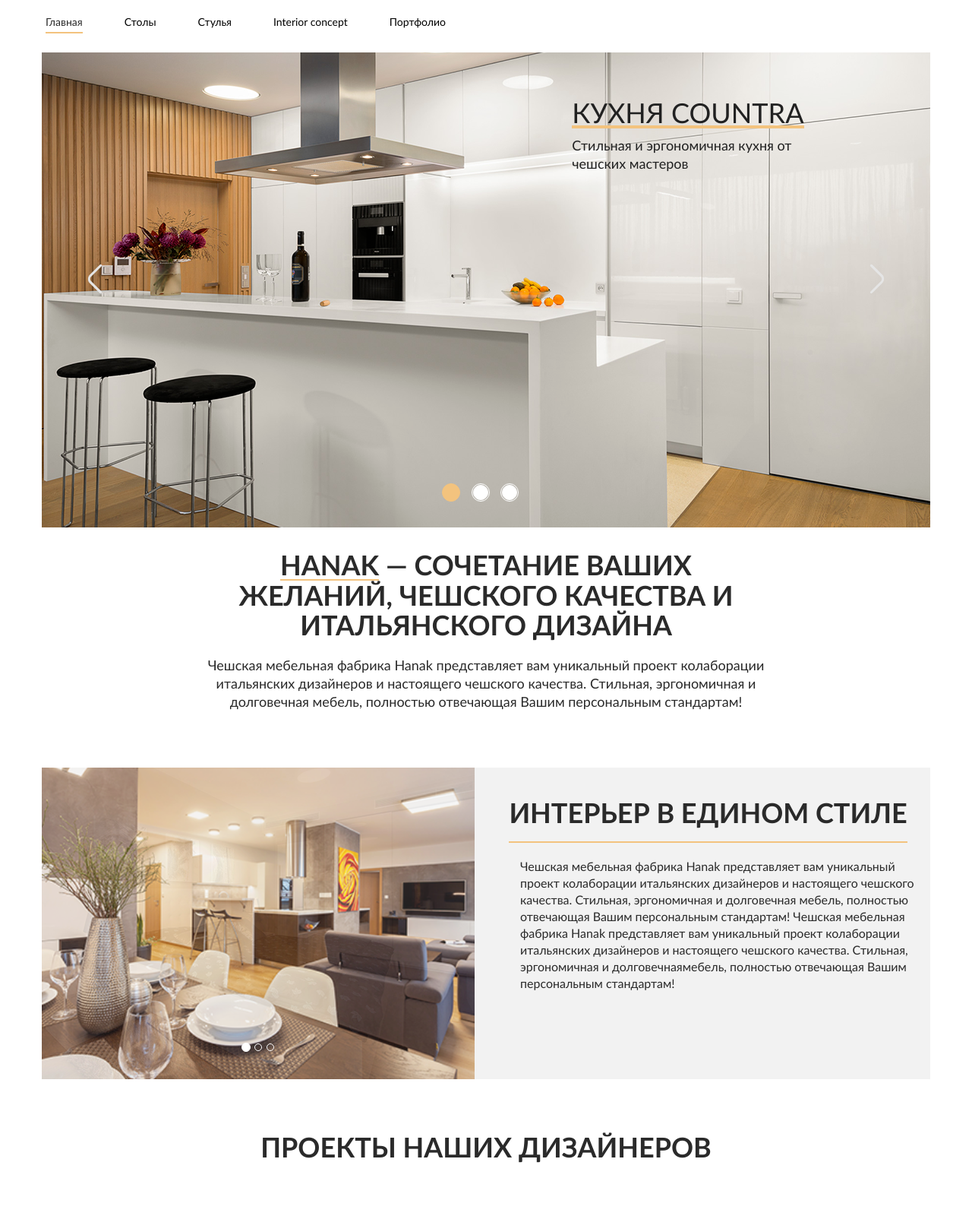
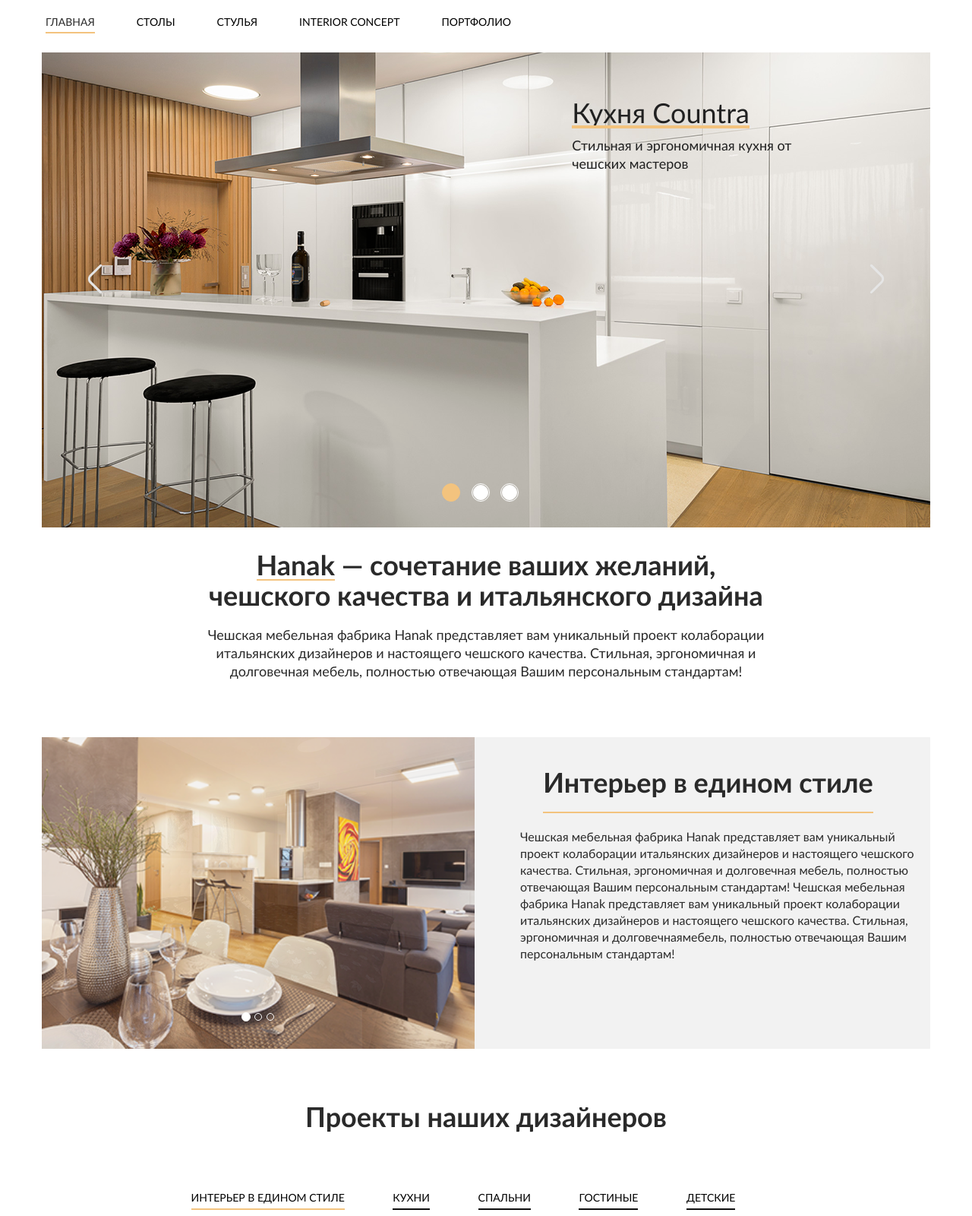
Before and after one commit to dmkolpakov/hanak, a plain HTML site: page index.html in a window 1280 px wide. Shown: the part 140-1740 px from the top of the page at 76% size. Drawn offline with Linux system fonts and the light colour scheme.

Commit message:
capitalize

```diff
--- a/css/main.css
+++ b/css/main.css
@@ -29,14 +29,15 @@ h6 {
   font-family: Futura, "Trebuchet MS", Arial, sans-serif;
   color:#2a2a2a;
   display: inline-block;
-	position:relative;
+  position:relative;
+  text-transform: none;
 }
 
 h1{
   font-size: 36px;
   color:#212121;
   font-weight: 300;
-  text-transform: uppercase
+  text-transform: capitalize;
 }
 
 h2{
@@ -64,6 +65,9 @@ a {
 
 a:hover, a:focus {
   color: #d43133;
+}
+.navbar-nav li{
+	text-transform: uppercase;
 }
 
 hr {
--- a/index.html
+++ b/index.html
@@ -196,8 +196,8 @@
          <div class="container">
             <div class="center wow fadeInDown">
                 <div class="col-md-8 col-xs-offset-2">
-               <h2><span class="hanak">HANAK</span> &mdash; СОЧЕТАНИЕ ВАШИХ ЖЕЛАНИЙ, ЧЕШСКОГО КАЧЕСТВА
-                  И ИТАЛЬЯНСКОГО ДИЗАЙНА
+               <h2><span class="hanak">Hanak</span> &mdash; сочетание ваших желаний, чешского качества
+            и итальянского дизайна
                </h2>
 				</div>
             </div>
@@ -238,7 +238,7 @@
                      </div>
                      <div class="col-md-6">
                         <div class="row center">
-                           <h2 class="hanak">ИНТЕРЬЕР В ЕДИНОМ СТИЛЕ</h2>
+                           <h2 class="hanak">Интерьер в едином стиле</h2>
                         </div>
                         <p class="design-desctiption">Чешская мебельная фабрика Hanak представляет вам уникальный проект колаборации итальянских дизайнеров и настоящего чешского качества. Стильная, эргономичная и долговечная мебель, полностью отвечающая Вашим персональным стандартам! Чешская мебельная фабрика Hanak представляет вам уникальный проект колаборации итальянских дизайнеров и настоящего чешского качества. Стильная, эргономичная и долговечнаямебель, полностью отвечающая Вашим персональным стандартам! </p>
                      </div>
@@ -253,7 +253,7 @@
       <section id="portfolio">
          <div class="container">
             <div class="center">
-               <h2>ПРОЕКТЫ НАШИХ ДИЗАЙНЕРОВ</h2>
+               <h2>Проекты наших дизайнеров</h2>
             </div>
             <ul class="portfolio-filter text-center">
                <li>
@@ -373,7 +373,7 @@
                   <div class="news-item">
                      <img src="assets/news/1.png"  alt="">
                      <div class="news-data">02.07.2017</div>
-                     <h2>МИНИМАЛИЗМ В ИНТЕРЬЕРЕ</h2>
+                     <h2>Минимализм в интерьере</h2>
                      <div class="news-desctiption">В нашем салоне Вы можете ознакомиться с ведущими моделями кухонь и межкомнатных дверей, разработать свой дизайн-проект индивидуально под размеры Вашего помещения.</div>
                   </div>
                </div>
@@ -381,7 +381,7 @@
                   <div class="news-item">
                      <img src="assets/news/2.png"  alt="">
                      <div class="news-data">02.07.2017</div>
-                     <h2>МИНИМАЛИЗМ В ИНТЕРЬЕРЕ</h2>
+                     <h2>Минимализм в интерьере</h2>
                      <div class="news-desctiption">В нашем салоне Вы можете ознакомиться с ведущими моделями кухонь и межкомнатных дверей, разработать свой дизайн-проект индивидуально под размеры Вашего помещения.</div>
                   </div>
                </div>
@@ -389,7 +389,7 @@
                   <div class="news-item">
                      <div class="news-img"><img src="assets/news/3.png"  alt=""></div>
                      <div class="news-data">02.07.2017</div>
-                     <h2>МИНИМАЛИЗМ В ИНТЕРЬЕРЕ</h2>
+                     <h2>Минимализм в интерьере</h2>
                      <div class="news-desctiption">В нашем салоне Вы можете ознакомиться с ведущими моделями кухонь и межкомнатных дверей, разработать свой дизайн-проект индивидуально под размеры Вашего помещения.</div>
                   </div>
                </div>
```
